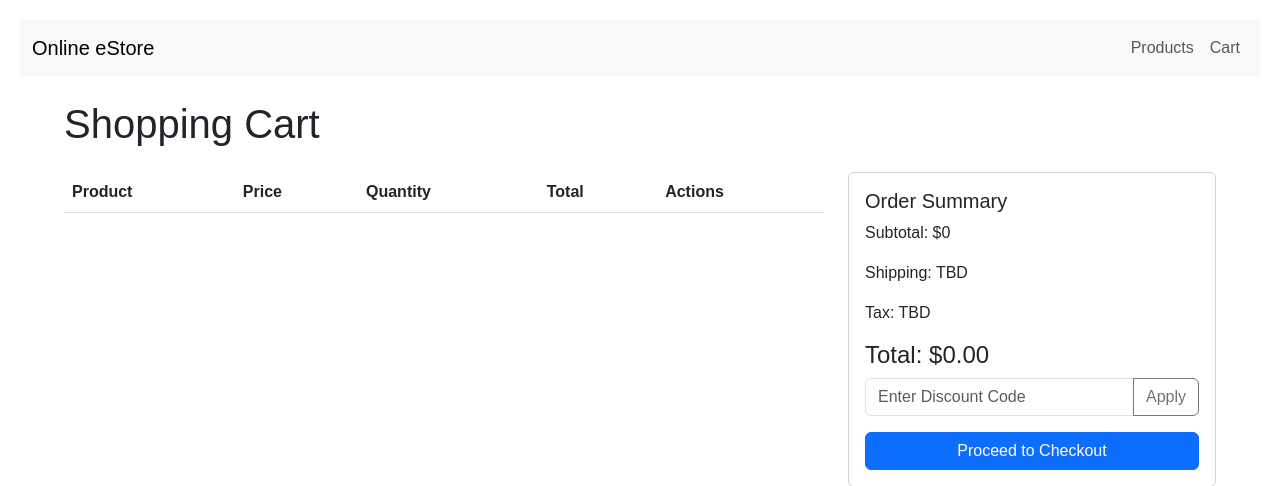
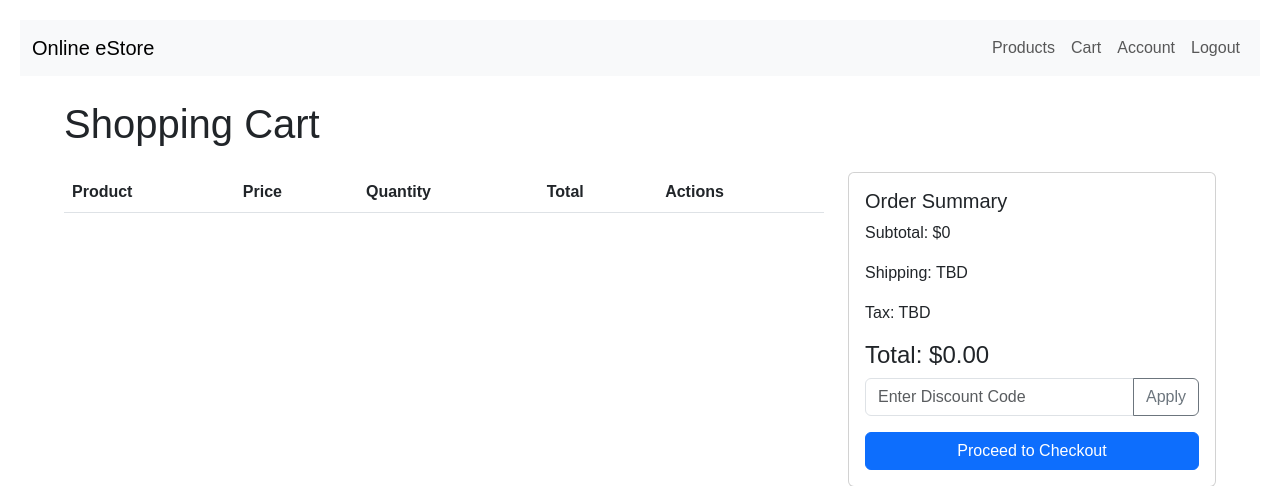
Before and after one commit to letridung07/online_estore_extreme, a Django app: page /cart/ in a window 1280 px wide. Shown: the top 486 px of the page. Run offline with Django 5.2, Linux system fonts and the light colour scheme; the visitor is signed in with stand-in values (Sample User, id 1); data comes from the database, SQL or seed files in the repository; data that the repository does not hold is empty.

Commit message:
Add user authentication links to navigation bar
This commit introduces conditional navigation links in the base.html template to handle user authentication states. It adds 'Account' and 'Logout' links for authenticated users, and a 'Login' link for unauthenticated users, improving user experience and access to account management features.

```diff
--- a/estore/templates/base.html
+++ b/estore/templates/base.html
@@ -24,6 +24,18 @@
                     <li class="nav-item">
                         <a class="nav-link" href="{% url 'cart_detail' %}">Cart {% if cart_item_count %}({{ cart_item_count }}){% endif %}</a>
                     </li>
+                    {% if user.is_authenticated %}
+                        <li class="nav-item">
+                            <a class="nav-link" href="{% url 'profile' %}">Account</a>
+                        </li>
+                        <li class="nav-item">
+                            <a class="nav-link" href="{% url 'logout' %}">Logout</a>
+                        </li>
+                    {% else %}
+                        <li class="nav-item">
+                            <a class="nav-link" href="{% url 'login' %}">Login</a>
+                        </li>
+                    {% endif %}
                 </ul>
             </div>
         </div>
```
